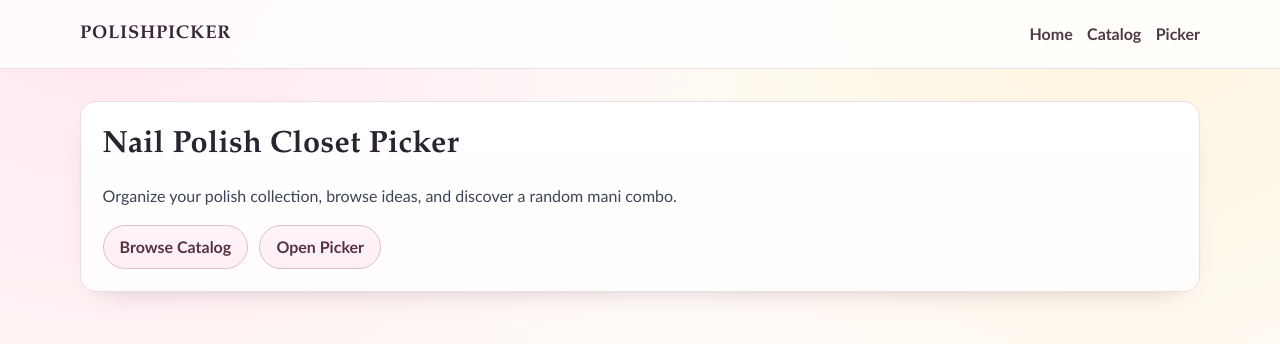
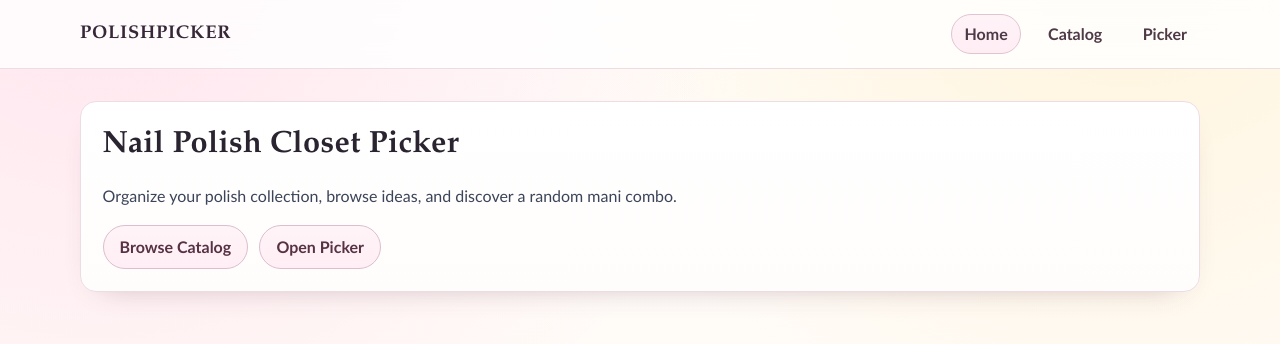
Before and after one commit to Madelelo/polishpicker2-codex, a Next.js app: page / in a window 1280 px wide. Shown: the top 344 px of the page. Built offline with nearby package versions, Linux system fonts and the light colour scheme.

Commit message:
feat(ui): improve navigation semantics and focus visibility

```diff
--- a/app/globals.css
+++ b/app/globals.css
@@ -51,6 +51,13 @@ a {
   text-decoration: none;
 }
 
+a:focus-visible,
+button:focus-visible,
+select:focus-visible {
+  outline: 3px solid rgba(182, 62, 104, 0.45);
+  outline-offset: 2px;
+}
+
 .site-shell {
   width: min(1120px, 92vw);
   margin: 0 auto;
@@ -90,6 +97,20 @@ a {
   padding: 0;
   font-weight: 700;
   color: #4e3a46;
+}
+
+.site-nav__link {
+  display: inline-flex;
+  align-items: center;
+  min-height: 40px;
+  padding: 0 0.75rem;
+  border-radius: 999px;
+  border: 1px solid transparent;
+}
+
+.site-nav__link--active {
+  border-color: #dfc4d1;
+  background: linear-gradient(180deg, #fff3f8, #ffedf4);
 }
 
 main.site-shell {
@@ -320,9 +341,17 @@ main.site-shell {
   background: #fffafc;
 }
 
-.catalog-filters h2 {
+.catalog-filters fieldset {
+  border: 0;
+  margin: 0;
+  padding: 0;
+}
+
+.catalog-filters legend {
   margin: 0 0 0.65rem;
+  padding: 0;
   font-size: 1rem;
+  font-weight: 700;
 }
 
 .catalog-filter-grid {
@@ -502,6 +531,18 @@ main.site-shell {
   border: 1px solid #d7ccd0;
 }
 
+.sr-only {
+  position: absolute;
+  width: 1px;
+  height: 1px;
+  padding: 0;
+  margin: -1px;
+  overflow: hidden;
+  clip: rect(0, 0, 0, 0);
+  white-space: nowrap;
+  border: 0;
+}
+
 @keyframes page-enter {
   from {
     opacity: 0;
--- a/app/layout.tsx
+++ b/app/layout.tsx
@@ -1,17 +1,12 @@
 import type { Metadata } from "next";
 import Link from "next/link";
+import { SiteNav } from "@/app/site-nav";
 import "./globals.css";
 
 export const metadata: Metadata = {
   title: "PolishPicker",
   description: "Explore your polish catalog and find your next mani combo."
 };
-
-const routes = [
-  { href: "/", label: "Home" },
-  { href: "/catalog", label: "Catalog" },
-  { href: "/picker", label: "Picker" }
-];
 
 export default function RootLayout({
   children
@@ -26,15 +21,7 @@ export default function RootLayout({
             <Link className="brand" href="/">
               PolishPicker
             </Link>
-            <nav aria-label="Main navigation">
-              <ul className="site-nav">
-                {routes.map((route) => (
-                  <li key={route.href}>
-                    <Link href={route.href}>{route.label}</Link>
-                  </li>
-                ))}
-              </ul>
-            </nav>
+            <SiteNav />
           </div>
         </header>
         <main className="site-shell">{children}</main>
--- /dev/null
+++ b/app/site-nav.tsx
@@ -0,0 +1,39 @@
+"use client";
+
+import Link from "next/link";
+import { usePathname } from "next/navigation";
+
+const routes = [
+  { href: "/", label: "Home" },
+  { href: "/catalog", label: "Catalog" },
+  { href: "/picker", label: "Picker" }
+];
+
+export function SiteNav() {
+  const pathname = usePathname();
+
+  return (
+    <nav aria-label="Main navigation">
+      <ul className="site-nav">
+        {routes.map((route) => {
+          const isActive =
+            route.href === "/"
+              ? pathname === route.href
+              : pathname.startsWith(route.href);
+
+          return (
+            <li key={route.href}>
+              <Link
+                href={route.href}
+                className={`site-nav__link ${isActive ? "site-nav__link--active" : ""}`}
+                aria-current={isActive ? "page" : undefined}
+              >
+                {route.label}
+              </Link>
+            </li>
+          );
+        })}
+      </ul>
+    </nav>
+  );
+}
```
Also changed, not shown: app/catalog/catalog-client.tsx (+17 -4 lines).
